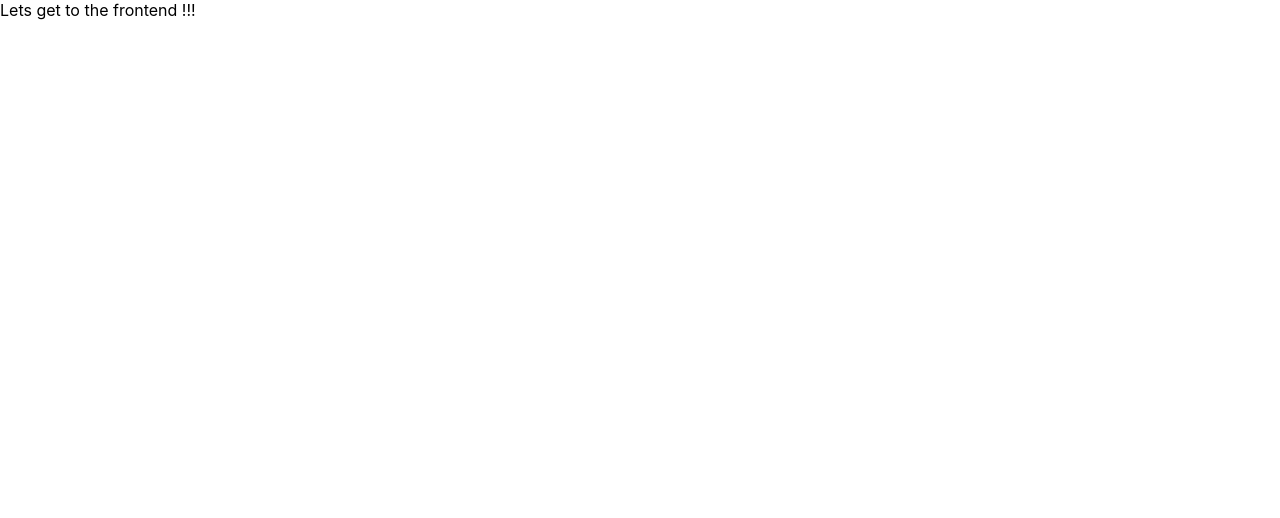
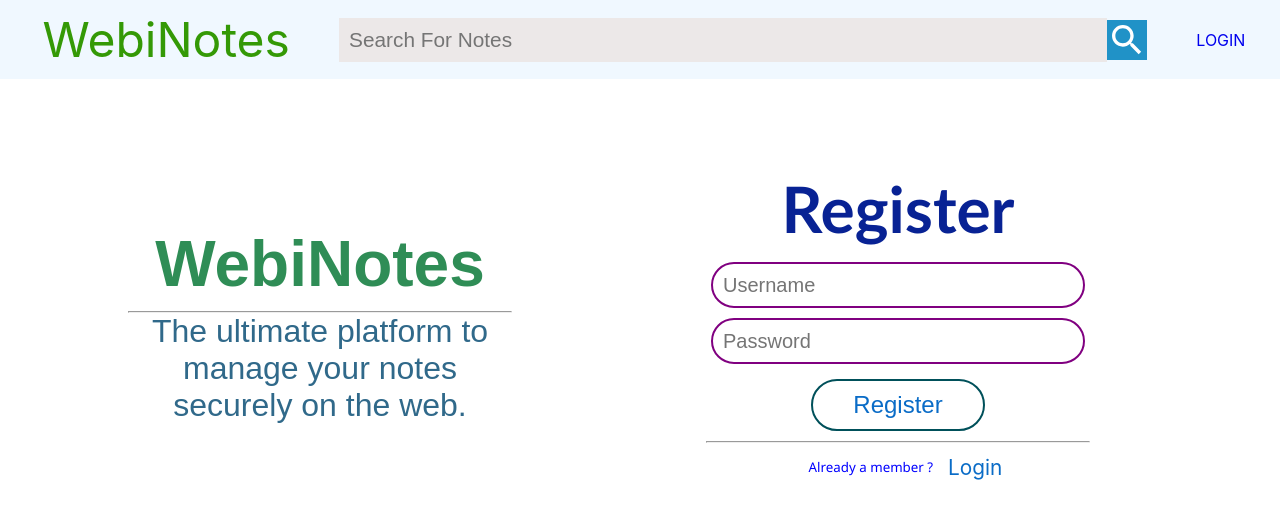
Before and after one commit to bishal5917/React_Node_MySQL-NoteApp, a React (Create React App) app in the folder frontend/: page /register in a window 1280 px wide. Shown: the top 518 px of the page. Built offline with nearby package versions, Linux system fonts and the light colour scheme.

Commit message:
login and register page

```diff
--- a/frontend/public/index.html
+++ b/frontend/public/index.html
@@ -24,6 +24,11 @@
       work correctly both with client-side routing and a non-root public URL.
       Learn how to configure a non-root public URL by running `npm run build`.
     -->
+    <style>
+      .link {
+        text-decoration: none;
+      }
+    </style>
     <title>WebNotePad</title>
   </head>
   <body>
--- a/frontend/src/App.js
+++ b/frontend/src/App.js
@@ -1,11 +1,25 @@
 
 import './App.css';
+import Navbar from './components/Navbar/Navbar';
+import {
+  BrowserRouter as Router,
+  Routes,
+  Route,
+} from "react-router-dom";
+import Login from './components/Sign/Login';
+import Reg from './components/Sign/reg';
 
 function App() {
   return (
-   <>
-   Lets get to the frontend !!!
-   </>
+    <>
+      <Router>
+        <Navbar />
+        <Routes>
+          <Route path="/login" element={<Login />} />
+          <Route path="/register" element={<Reg />} />
+        </Routes>
+      </Router>
+    </>
   );
 }
 
--- /dev/null
+++ b/frontend/src/components/Navbar/Navbar.js
@@ -0,0 +1,39 @@
+import React, { useState } from 'react'
+import './navbar.css'
+import SearchIcon from '@mui/icons-material/Search';
+// import axios from 'axios'
+import {Link} from 'react-router-dom'
+
+
+export default function Navbar() {
+
+    const [search, setSearch] = useState("")
+    // const [searchstart, setSearchstart] = useState(false)
+    // const [data, setData] = useState([])
+
+    const user=false;
+    return (
+        <>
+            <div className="Nav">
+                <Link className="link" to="/">
+                    <div className="leftPart">
+                        WebiNotes
+                    </div>
+                </Link>
+                <div className="rightPart">
+                    <div className="searchContainer">
+                        <input onKeyPress={(e) => e.key === 'Enter'}
+                            onChange={e => setSearch(e.target.value)}
+                            className="Srch" placeholder="Search For Notes" type="search" name="" id="" />
+                        <SearchIcon
+                            style={{ "fontSize": "40" }} className='iconSrch' />
+                    </div>
+                </div>
+                {user ? (<span className="contents">LOGOUT</span>) : (<Link className="link" to="/login">
+                    <span className="contents">LOGIN</span>
+                </Link>)}
+            </div>
+            {/* {searchstart && <Search search={search} responses={data} />} */}
+        </>
+    )
+}
--- /dev/null
+++ b/frontend/src/components/Navbar/navbar.css
@@ -0,0 +1,60 @@
+.Nav {
+  display: flex;
+  background-color: aliceblue;
+  padding: 10px 10px;
+  justify-content: space-around;
+  align-items: center;
+}
+.leftPart {
+  font-size: 3rem;
+  color: rgb(52, 153, 6);
+  display: flex;
+  align-items: center;
+  margin-left: 0.5rem;
+}
+.rightPart {
+  display: flex;
+  align-items: center;
+}
+.btn{
+  border: none;
+  outline: none;
+  padding:2px 2px;
+  font-size: 800;
+}
+.iconSrch{
+  background-color: rgb(32, 146, 199);
+  cursor: pointer;
+  color: white !important;
+}
+.searchContainer{
+  display: flex;
+  align-items: center;
+  border-radius: 5px;
+}
+.iconCart{
+  font-weight: 100 !important;
+}
+.Srch {
+  width: 60vw;
+  height: 70%;
+  padding: 10px 10px;
+  outline: none;
+  border: none;
+  font-size: 1.3rem;
+  background-color: rgb(236, 232, 232);
+
+}
+
+.cartContainer {
+  position: relative;
+}
+.numsCont {
+  position: absolute;
+  right:0.01px;
+  background-color: rgb(165, 21, 8);
+  border-radius: 100%;
+  padding:3px 3px;
+  font-size: 0.9rem;
+  color: white;
+}
--- /dev/null
+++ b/frontend/src/components/Sign/Login.js
@@ -0,0 +1,36 @@
+import React from 'react'
+import './loginandreg.css'
+import axios from 'axios'
+import { Link } from 'react-router-dom'
+
+function Login() {
+
+    //function to login user
+
+    return (
+        <>
+            <div>
+                <div className="box">
+                    <h2 id="head">Login</h2>
+                    <form>
+                        <input type="text" name="text" className="email"
+                            placeholder="Username" />
+                        <div id="emailcheck"></div>
+                        <input type="password" name="password" id="pass" placeholder="Password" />
+                        <div id="passcheck"></div>
+                        <input type="button" id="sub" className="btn" value="Login" />
+                    </form>
+                    <hr></hr>
+                    <div className="anotherOption">
+                        <p id="para"> New to our platform ? </p>
+                        <Link className="link" to="/register">
+                            <span id="regnavigate"> Register </span>
+                        </Link>
+                    </div>
+                </div>
+            </div>
+        </>
+    )
+}
+
+export default Login
--- /dev/null
+++ b/frontend/src/components/Sign/loginandreg.css
@@ -0,0 +1,147 @@
+* {
+  margin: 0px;
+  padding: 0px;
+}
+
+#head {
+  font-size: 4em;
+  font-family: "Trebuchet MS", "Lucida Sans Unicode", "Lucida Grande",
+    "Lucida Sans", Arial, sans-serif;
+  color: rgb(8, 34, 148);
+  margin: 10px;
+}
+.box {
+  display: flex;
+  text-align: center;
+  flex-direction: column;
+  /* border: 2px solid red; */
+  height: 50vh;
+  width: 30vw;
+  position: absolute;
+  bottom: 30%;
+  left: 55%;
+  padding: 0px 2px;
+}
+.email {
+  background: none;
+  padding: 1px 10px;
+  font-size: 20px;
+  color: #0d53d3;
+  margin: 5px -61px;
+  outline: none;
+  font-family: Arial, Helvetica, sans-serif;
+  border: 2px solid purple;
+  border-radius: 30px;
+  height: 40px;
+  width: 350px;
+}
+#hr {
+  margin: 5px;
+}
+#pass {
+  background: none;
+  font-size: 20px;
+  color: rgb(13, 83, 211);
+  padding: 1px 10px;
+  margin: 5px -61px;
+  outline: none;
+  font-family: Arial, Helvetica, sans-serif;
+  border: 2px solid purple;
+  border-radius: 30px;
+  height: 40px;
+  width: 350px;
+}
+.btn {
+  margin: auto;
+  width: fit-content;
+  color: rgb(10, 108, 199);
+  background: none;
+  font-size: 1.5rem;
+  border: 2px solid rgb(0, 80, 90);
+  padding: 10px 40px;
+  border-radius: 35px;
+  margin: 10px 10px;
+}
+#para {
+  font-size: smaller;
+  color: blue;
+  font-family: "Segoe UI", Tahoma, Geneva, Verdana, sans-serif;
+  margin: 15px;
+}
+.btn:hover {
+  cursor: pointer;
+  transform: scale(1.02);
+}
+.btn1 {
+  margin: auto;
+  width: fit-content;
+  color: rgb(0, 102, 128);
+  background-color: rgb(255, 255, 255);
+  font-size: 1rem;
+  padding: 10px 40px;
+  border: 2px solid purple;
+  border-radius: 35px;
+  margin-top: 0.5rem;
+  margin-bottom: 0.5rem;
+}
+#pos {
+  position: absolute;
+  bottom: 44%;
+  left: 89%;
+  border: 1px solid red;
+}
+.btn1:hover {
+  transform: scale(1.03);
+}
+.topic {
+  display: flex;
+  flex-direction: column;
+  /* border: 2px solid green; */
+  width: 30vw;
+  height: 20vh;
+  text-align: center;
+  justify-content: center;
+  position: absolute;
+  bottom: 50%;
+  left: 10%;
+}
+.sum {
+  color: rgb(47, 141, 86);
+  font-size: 4em;
+  font-family: Arial, Helvetica, sans-serif;
+  margin: 10px;
+}
+#parax {
+  font-size: 2em;
+  font-family: Arial, Helvetica, sans-serif;
+  color: rgb(48, 105, 138);
+}
+.bad {
+  color: rgb(255, 85, 7);
+  /* background-color: rgb(204, 35, 13); */
+  font-size: 20px;
+  font-weight: lighter;
+  font-family: "Franklin Gothic Medium", "Arial Narrow", Arial, sans-serif;
+}
+#showmsg {
+  background-color: rgb(0, 114, 44);
+  text-align: center;
+  padding: 5px 5px;
+  font-family: Georgia, "Times New Roman", Times, serif;
+}
+#showmsgx {
+  background-color: rgb(167, 68, 29);
+  text-align: center;
+  padding: 5px 5px;
+  font-family: "Gill Sans", "Gill Sans MT", Calibri, "Trebuchet MS", sans-serif;
+}
+.anotherOption {
+  display: flex;
+  align-items: center;
+  justify-content: center;
+}
+#regnavigate {
+  color: rgb(10, 108, 199);
+  font-size: 1.3rem;
+  cursor: pointer;
+}
--- /dev/null
+++ b/frontend/src/components/Sign/reg.js
@@ -0,0 +1,64 @@
+import axios from 'axios'
+import React, { useState } from 'react'
+import { Link } from 'react-router-dom'
+import './loginandreg.css'
+
+function Reg() {
+
+    //states for register process
+    const [username, setUsername] = useState("")
+    const [password, setPassword] = useState("")
+    const [error, setError] = useState(false)
+
+    //function to register user
+    const registerUser = async (e) => {
+        e.preventDefault()
+        try {
+        }
+        catch (err) {
+            setError(true)
+        }
+    }
+
+
+
+    return (
+        <>
+            <div>
+                <div class="box">
+                    <h2 id="head">Register</h2>
+                    <form>
+                        <input type="text" name="text" className="email"
+                            onChange={e => setUsername(e.target.value)} placeholder="Username"
+                        />
+                        <div id="emailcheck"></div>
+                        <input type="password" name="password" id="pass"
+                            onChange={e => setPassword(e.target.value)} placeholder="Password"
+                        />
+                        {/* <i class="far fa-eye"></i> */}
+                    <input type="button" onClick={registerUser} className="btn" value="Register" />
+                    </form>
+                    <hr></hr>
+                    <div className="anotherOption">
+                        <p id="para"> Already a member ?  </p>
+                        <Link className="link" to="/login">
+                            <span id="regnavigate"> Login </span>
+                        </Link>
+                    </div>
+                    {error ? (<span className="Msg">Error : Username or Email is already taken</span>)
+                        : (<span className="Msg"></span>)}
+                </div>
+
+                <div class="topic">
+                    <h1 class="sum">WebiNotes</h1>
+                    <hr />
+                    <p id="parax">The ultimate platform to manage your notes securely on the
+                        web. </p>
+                </div>
+            </div>
+        </>
+
+    )
+}
+
+export default Reg
```
Also changed, not shown: frontend/package.json (+8 -0 lines), 1 other file (tests, documents, lock files or other folders).
